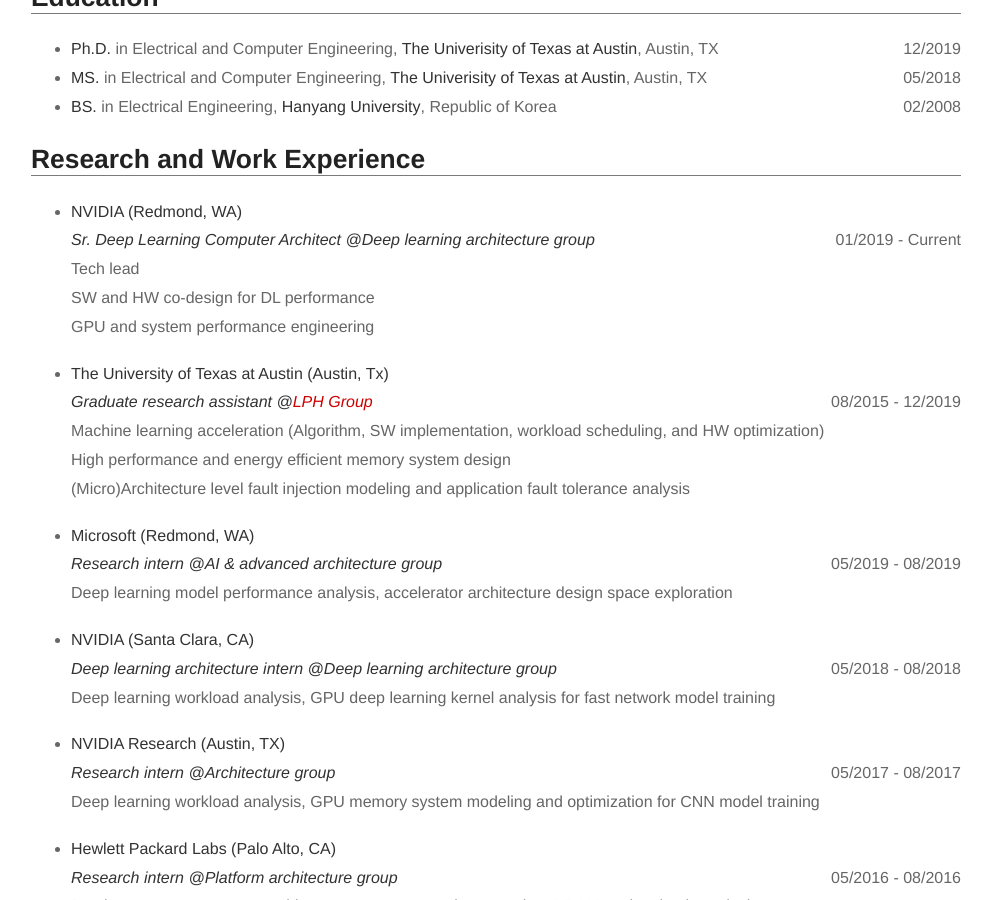
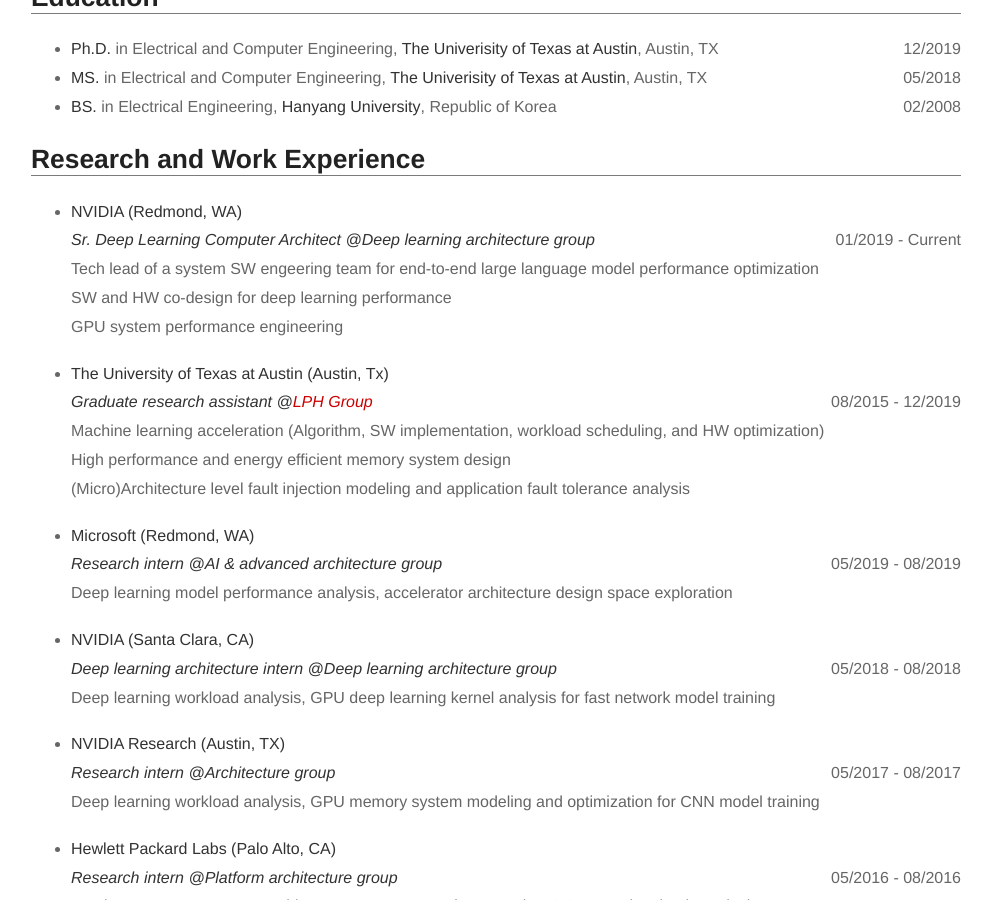
Before and after one commit to erhoo82/erhoo82.github.io, a Jekyll site: the page built from about.md, in a window 1280 px wide and 900 px high, scrolled down 850 px. Shown: the whole window, without its empty margins (144-1136 px from the left). Built offline with Jekyll 4.4.1, drawn with Linux system fonts in a browser that asks for light colours.

Commit message:
upated personal info
Signed-off-by: Sangkug Lym <slym@nvidia.com>

```diff
--- a/about.md
+++ b/about.md
@@ -41,9 +41,9 @@ For more details about me, please refer <a href="https://drive.google.com/file/d
     <br>
     <div style="float: left"><b><i>Sr. Deep Learning Computer Architect @Deep learning architecture group</i></b></div>
     <div style="float: right">01/2019 - Current</div>
-    <br>Tech lead
-    <br>SW and HW co-design for DL performance
-    <br>GPU and system performance engineering
+    <br>Tech lead of a system SW engeering team for end-to-end large language model performance optimization
+    <br>SW and HW co-design for deep learning performance
+    <br>GPU system performance engineering
 
     </li><br>
 
```
